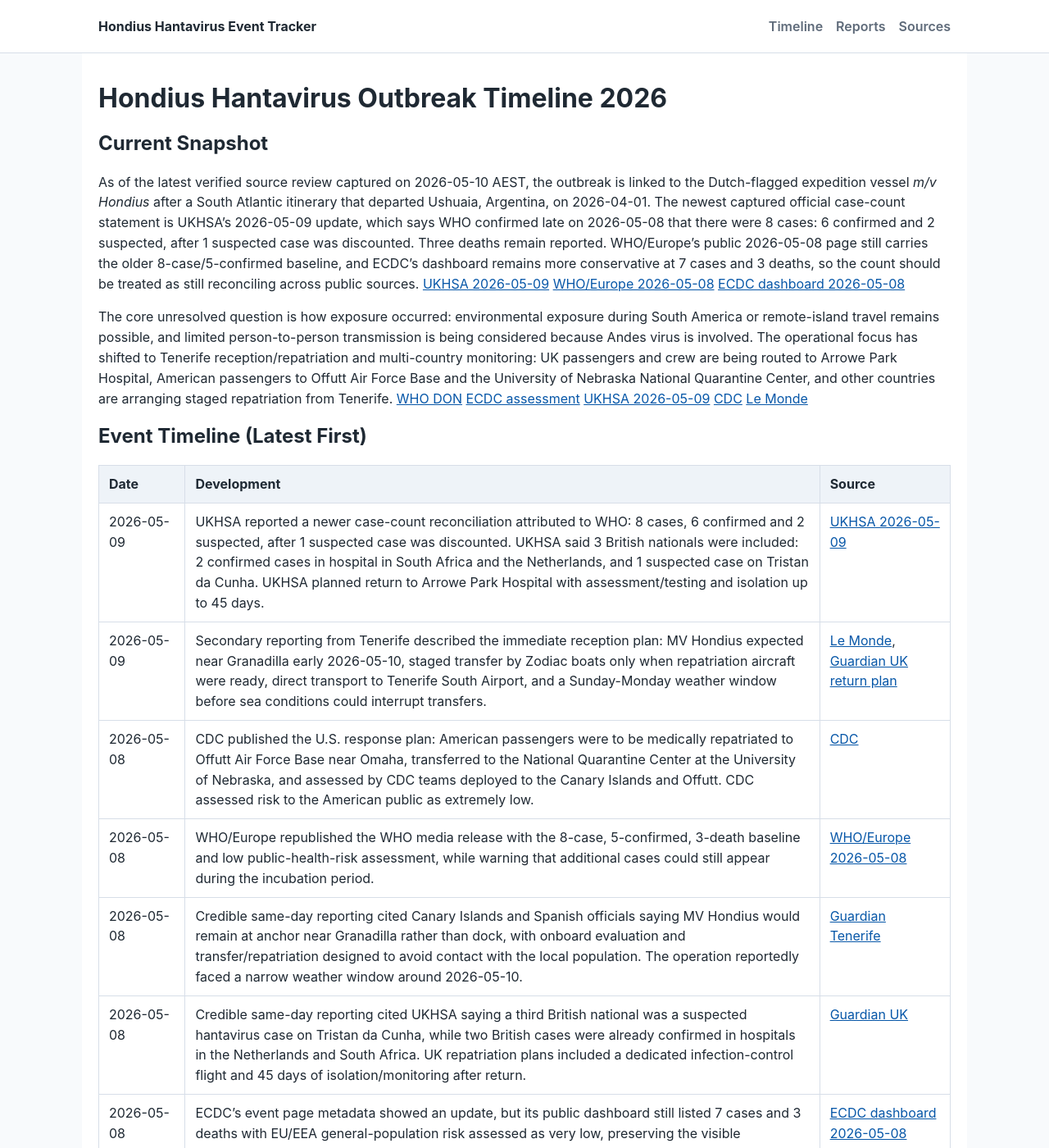
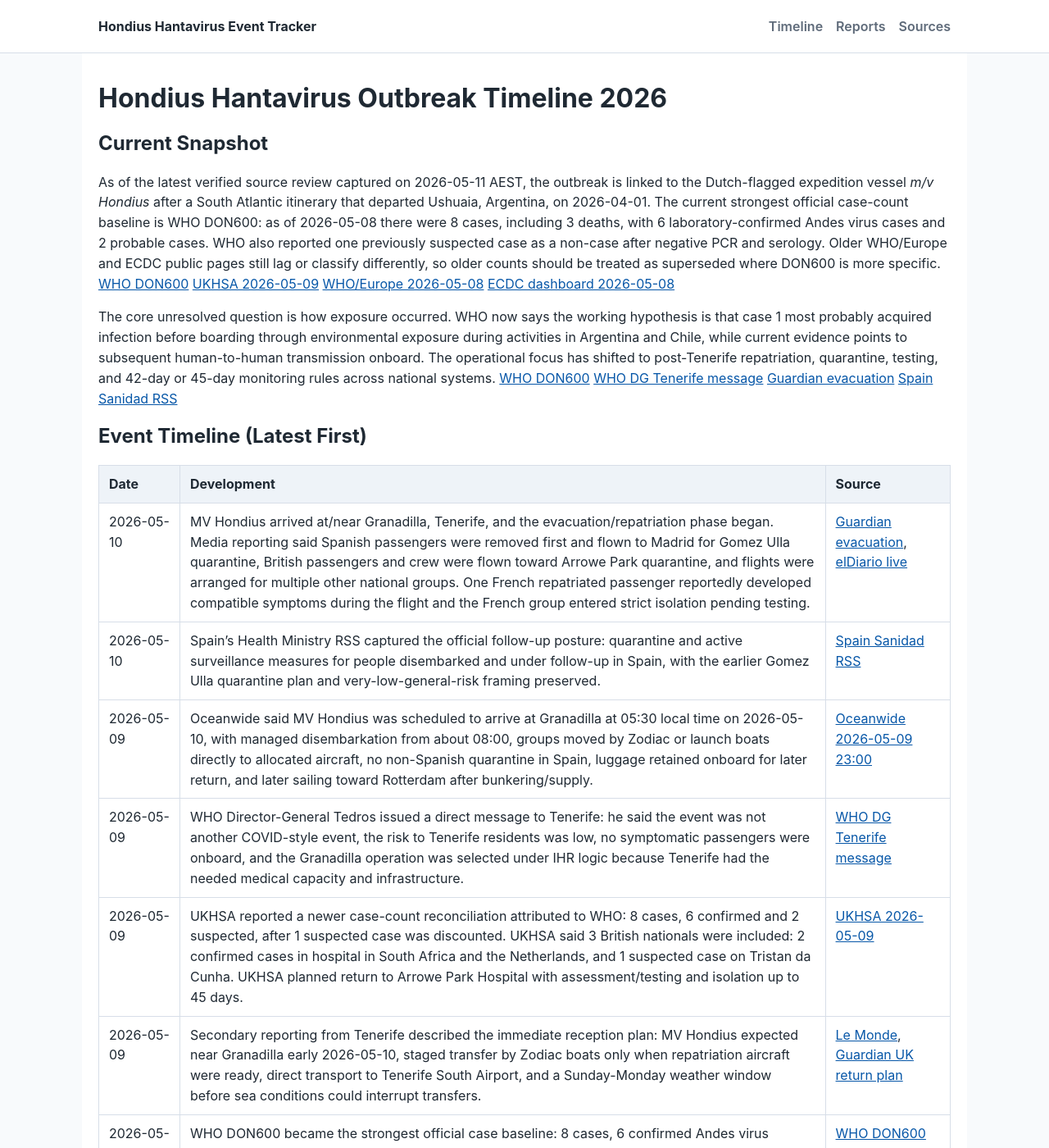
Before and after one commit to FanyuYe/hantavirus-llm-wiki-event-tracker, a Jekyll site: the page built from docs/timeline.md, in a window 1280 px wide and 1400 px high. Shown: the whole window at 82% size. Built offline with Jekyll 4.4.1, drawn with Linux system fonts in a browser that asks for light colours; some of the changed text lies outside the part shown.

Commit message:
Update Hondius event tracker 2026-05-11

```diff
--- /dev/null
+++ b/docs/reports/2026-05-11.md
@@ -0,0 +1,59 @@
+---
+title: Hondius Hantavirus Daily Report 2026-05-11
+layout: default
+---
+
+# Hondius Hantavirus Daily Report 2026-05-11
+
+## Executive Summary
+
+The main development since the 2026-05-10 report is that WHO's detailed Disease Outbreak News update now directly confirms the case-count reconciliation that was previously only captured via UKHSA. As of 2026-05-08, WHO reported 8 cases, including 3 deaths: 6 laboratory-confirmed Andes virus infections and 2 probable cases. One previously suspected case was reclassified as a non-case after negative PCR and serology. This makes WHO DON600 the current strongest baseline for case classification. [WHO DON600](../sources/hondius-hantavirus-who-don600-2026-05-08.md) [UKHSA 2026-05-09](../sources/hondius-hantavirus-ukhsa-update-2026-05-09.md)
+
+The second development is operational: MV Hondius reached the Tenerife/Granadilla reception phase and passenger evacuation began on 2026-05-10. Oceanwide's late 2026-05-09 update defined the planned mechanics: arrival at Granadilla, controlled small-boat disembarkation in groups, direct transfer to allocated aircraft, non-Spanish quarantine outside Spain, and later sailing to Rotterdam with remaining crew. Guardian and elDiario.es reporting then tracked the Sunday evacuation: Spanish passengers reached Madrid/Gomez Ulla quarantine, UK passengers and crew moved toward Arrowe Park quarantine, and additional flights were arranged for several national groups. [Oceanwide 2026-05-09](../sources/hondius-hantavirus-oceanwide-update-2026-05-09-2300.md) [Guardian evacuation](../sources/hondius-hantavirus-guardian-evacuation-2026-05-10.md) [elDiario live](../sources/hondius-hantavirus-eldiario-live-2026-05-10.md)
+
+## New Developments Since Last Report
+
+- WHO DON600 gives the detailed case list: 6 confirmed Andes virus infections, 2 probable cases, 3 deaths, 4 patients hospitalised as of 2026-05-08, and 1 suspected case ruled out after negative testing in Germany. [WHO DON600](../sources/hondius-hantavirus-who-don600-2026-05-08.md)
+- WHO now states a working hypothesis: case 1 most probably acquired infection before boarding through environmental exposure during activities in Argentina and Chile, while current evidence points to subsequent human-to-human transmission onboard. Sequencing and epidemiological investigation remain open. [WHO DON600](../sources/hondius-hantavirus-who-don600-2026-05-08.md)
+- WHO's risk framing is more precise than the earlier media page: cruise-ship-related risk is moderate, while global public-health risk remains low. High-risk contacts should be actively monitored and quarantined at home or in a facility for 42 days after last exposure; low-risk contacts should passively self-monitor. [WHO DON600](../sources/hondius-hantavirus-who-don600-2026-05-08.md)
+- WHO Director-General Tedros directly addressed Tenerife on 2026-05-09, saying this was not another COVID-style event, the risk to Tenerife residents was low, no symptomatic passengers were onboard, and the Granadilla operation was selected under International Health Regulations because Tenerife had the nearest adequate capacity. [WHO DG Tenerife message](../sources/hondius-hantavirus-who-dg-tenerife-message-2026-05-09.md)
+- Oceanwide's late 2026-05-09 operator update confirmed the planned Granadilla arrival at 05:30 local time on 2026-05-10, managed disembarkation from about 08:00, small-boat passenger transfer only in controlled groups, luggage retained onboard, and a later Rotterdam voyage after bunkering and supplies. [Oceanwide 2026-05-09](../sources/hondius-hantavirus-oceanwide-update-2026-05-09-2300.md)
+- Guardian and elDiario.es reporting show the planned Tenerife operation moved into execution on 2026-05-10: Spanish passengers were moved first and reached Madrid/Gomez Ulla quarantine; UK passengers and crew were flown toward Arrowe Park quarantine; other flights covered the Netherlands, Germany, Belgium, Greece, Canada, Turkey, France, Ireland, the US, and later Australia. [Guardian evacuation](../sources/hondius-hantavirus-guardian-evacuation-2026-05-10.md) [elDiario live](../sources/hondius-hantavirus-eldiario-live-2026-05-10.md)
+- Spain's Ministry of Health RSS confirms the official Spanish posture: quarantine and active surveillance for people disembarked and followed in Spain, earlier transfer of Spanish residents to Gomez Ulla, and continued very-low-general-population-risk messaging. [Spain Sanidad RSS](../sources/hondius-hantavirus-spain-sanidad-rss-2026-05-10.md)
+- elDiario.es reported a possible new watch item: one French repatriated passenger developed symptoms compatible with hantavirus during the flight from the Canary Islands, and the five French passengers were isolated pending testing. Treat this as a media-reported suspected development until confirmed or ruled out by French/WHO sources. [elDiario live](../sources/hondius-hantavirus-eldiario-live-2026-05-10.md)
+
+## Situation Assessment
+
+The event has crossed from shipboard containment into distributed national follow-up. The case baseline is now clearer because WHO DON600 directly aligns with the UKHSA update: 8 total cases, 6 confirmed and 2 probable, with 3 deaths. The more important uncertainty has shifted from "how many cases are there?" to "will any monitored passenger, crew member, or earlier disembarked contact develop symptoms during the incubation window?"
+
+The public-risk assessment is still reassuring for people outside the exposed group. WHO's moderate-risk language applies to the ship and exposed passengers/crew, not the global public. The operational burden is now fragmented across national quarantine and monitoring systems, especially Spain, the UK, the US, the Netherlands, France, and countries tracing earlier disembarkations from Saint Helena and Tristan da Cunha. [WHO DON600](../sources/hondius-hantavirus-who-don600-2026-05-08.md) [Guardian evacuation](../sources/hondius-hantavirus-guardian-evacuation-2026-05-10.md)
+
+## Watch Items for Next Report
+
+- Find official French, WHO, or ECDC confirmation on the French passenger who reportedly developed compatible symptoms during repatriation.
+- Confirm whether all remaining passengers scheduled for Monday, including the Australian group, left Tenerife and whether MV Hondius departed toward Rotterdam.
+- Track whether the Tristan da Cunha probable/suspected case is confirmed or ruled out.
+- Track whether WHO, ECDC, UKHSA, CDC, Spain, or the Netherlands publish a post-disembarkation status update with final passenger counts and test results.
+- Watch for updates on the 4 hospitalised patients listed by WHO: South Africa ICU, two Netherlands patients, and Zurich patient.
+- Watch for sequencing/source-investigation updates on the Argentina/Chile environmental-exposure hypothesis and the onboard human-to-human transmission chain.
+
+## Timeline Link
+
+- [Public timeline](../timeline.md)
+
+## Public Provenance
+
+This page is generated from a private LLM-managed wiki page and only publishes the event-tracker narrative plus public-safe source references.
+
+Source cards used by this page:
+
+- [hondius-hantavirus-who-don600-2026-05-08](../sources/hondius-hantavirus-who-don600-2026-05-08.md)
+- [hondius-hantavirus-who-dg-tenerife-message-2026-05-09](../sources/hondius-hantavirus-who-dg-tenerife-message-2026-05-09.md)
+- [hondius-hantavirus-oceanwide-update-2026-05-09-2300](../sources/hondius-hantavirus-oceanwide-update-2026-05-09-2300.md)
+- [hondius-hantavirus-guardian-evacuation-2026-05-10](../sources/hondius-hantavirus-guardian-evacuation-2026-05-10.md)
+- [hondius-hantavirus-spain-sanidad-rss-2026-05-10](../sources/hondius-hantavirus-spain-sanidad-rss-2026-05-10.md)
+- [hondius-hantavirus-eldiario-live-2026-05-10](../sources/hondius-hantavirus-eldiario-live-2026-05-10.md)
+- [hondius-hantavirus-ukhsa-update-2026-05-09](../sources/hondius-hantavirus-ukhsa-update-2026-05-09.md)
+- [hondius-hantavirus-cdc-update-2026-05-08](../sources/hondius-hantavirus-cdc-update-2026-05-08.md)
+
+Last synced: 2026-05-11T08:32:47+10:00
--- a/docs/timeline.md
+++ b/docs/timeline.md
@@ -7,16 +7,21 @@ layout: default
 
 ## Current Snapshot
 
-As of the latest verified source review captured on 2026-05-10 AEST, the outbreak is linked to the Dutch-flagged expedition vessel _m/v Hondius_ after a South Atlantic itinerary that departed Ushuaia, Argentina, on 2026-04-01. The newest captured official case-count statement is UKHSA's 2026-05-09 update, which says WHO confirmed late on 2026-05-08 that there were 8 cases: 6 confirmed and 2 suspected, after 1 suspected case was discounted. Three deaths remain reported. WHO/Europe's public 2026-05-08 page still carries the older 8-case/5-confirmed baseline, and ECDC's dashboard remains more conservative at 7 cases and 3 deaths, so the count should be treated as still reconciling across public sources. [UKHSA 2026-05-09](sources/hondius-hantavirus-ukhsa-update-2026-05-09.md) [WHO/Europe 2026-05-08](sources/hondius-hantavirus-who-europe-response-2026-05-08.md) [ECDC dashboard 2026-05-08](sources/hondius-hantavirus-ecdc-dashboard-2026-05-08.md)
+As of the latest verified source review captured on 2026-05-11 AEST, the outbreak is linked to the Dutch-flagged expedition vessel _m/v Hondius_ after a South Atlantic itinerary that departed Ushuaia, Argentina, on 2026-04-01. The current strongest official case-count baseline is WHO DON600: as of 2026-05-08 there were 8 cases, including 3 deaths, with 6 laboratory-confirmed Andes virus cases and 2 probable cases. WHO also reported one previously suspected case as a non-case after negative PCR and serology. Older WHO/Europe and ECDC public pages still lag or classify differently, so older counts should be treated as superseded where DON600 is more specific. [WHO DON600](sources/hondius-hantavirus-who-don600-2026-05-08.md) [UKHSA 2026-05-09](sources/hondius-hantavirus-ukhsa-update-2026-05-09.md) [WHO/Europe 2026-05-08](sources/hondius-hantavirus-who-europe-response-2026-05-08.md) [ECDC dashboard 2026-05-08](sources/hondius-hantavirus-ecdc-dashboard-2026-05-08.md)
 
-The core unresolved question is how exposure occurred: environmental exposure during South America or remote-island travel remains possible, and limited person-to-person transmission is being considered because Andes virus is involved. The operational focus has shifted to Tenerife reception/repatriation and multi-country monitoring: UK passengers and crew are being routed to Arrowe Park Hospital, American passengers to Offutt Air Force Base and the University of Nebraska National Quarantine Center, and other countries are arranging staged repatriation from Tenerife. [WHO DON](sources/hondius-hantavirus-who-don599-2026-05-07.md) [ECDC assessment](sources/hondius-hantavirus-ecdc-assessment-2026-05-06.md) [UKHSA 2026-05-09](sources/hondius-hantavirus-ukhsa-update-2026-05-09.md) [CDC](sources/hondius-hantavirus-cdc-update-2026-05-08.md) [Le Monde](sources/hondius-hantavirus-lemonde-tenerife-operation-2026-05-09.md)
+The core unresolved question is how exposure occurred. WHO now says the working hypothesis is that case 1 most probably acquired infection before boarding through environmental exposure during activities in Argentina and Chile, while current evidence points to subsequent human-to-human transmission onboard. The operational focus has shifted to post-Tenerife repatriation, quarantine, testing, and 42-day or 45-day monitoring rules across national systems. [WHO DON600](sources/hondius-hantavirus-who-don600-2026-05-08.md) [WHO DG Tenerife message](sources/hondius-hantavirus-who-dg-tenerife-message-2026-05-09.md) [Guardian evacuation](sources/hondius-hantavirus-guardian-evacuation-2026-05-10.md) [Spain Sanidad RSS](sources/hondius-hantavirus-spain-sanidad-rss-2026-05-10.md)
 
 ## Event Timeline (Latest First)
 
 | Date                     | Development                                                                                                                                                                                                                                                                                                                                                                                             | Source                                                                                                                                                          |
 | ------------------------ | ------------------------------------------------------------------------------------------------------------------------------------------------------------------------------------------------------------------------------------------------------------------------------------------------------------------------------------------------------------------------------------------------------- | --------------------------------------------------------------------------------------------------------------------------------------------------------------- |
+| 2026-05-10               | MV Hondius arrived at/near Granadilla, Tenerife, and the evacuation/repatriation phase began. Media reporting said Spanish passengers were removed first and flown to Madrid for Gomez Ulla quarantine, British passengers and crew were flown toward Arrowe Park quarantine, and flights were arranged for multiple other national groups. One French repatriated passenger reportedly developed compatible symptoms during the flight and the French group entered strict isolation pending testing. | [Guardian evacuation](sources/hondius-hantavirus-guardian-evacuation-2026-05-10.md), [elDiario live](sources/hondius-hantavirus-eldiario-live-2026-05-10.md) |
+| 2026-05-10               | Spain's Health Ministry RSS captured the official follow-up posture: quarantine and active surveillance measures for people disembarked and under follow-up in Spain, with the earlier Gomez Ulla quarantine plan and very-low-general-risk framing preserved. | [Spain Sanidad RSS](sources/hondius-hantavirus-spain-sanidad-rss-2026-05-10.md) |
+| 2026-05-09               | Oceanwide said MV Hondius was scheduled to arrive at Granadilla at 05:30 local time on 2026-05-10, with managed disembarkation from about 08:00, groups moved by Zodiac or launch boats directly to allocated aircraft, no non-Spanish quarantine in Spain, luggage retained onboard for later return, and later sailing toward Rotterdam after bunkering/supply. | [Oceanwide 2026-05-09 23:00](sources/hondius-hantavirus-oceanwide-update-2026-05-09-2300.md) |
+| 2026-05-09               | WHO Director-General Tedros issued a direct message to Tenerife: he said the event was not another COVID-style event, the risk to Tenerife residents was low, no symptomatic passengers were onboard, and the Granadilla operation was selected under IHR logic because Tenerife had the needed medical capacity and infrastructure. | [WHO DG Tenerife message](sources/hondius-hantavirus-who-dg-tenerife-message-2026-05-09.md) |
 | 2026-05-09               | UKHSA reported a newer case-count reconciliation attributed to WHO: 8 cases, 6 confirmed and 2 suspected, after 1 suspected case was discounted. UKHSA said 3 British nationals were included: 2 confirmed cases in hospital in South Africa and the Netherlands, and 1 suspected case on Tristan da Cunha. UKHSA planned return to Arrowe Park Hospital with assessment/testing and isolation up to 45 days. | [UKHSA 2026-05-09](sources/hondius-hantavirus-ukhsa-update-2026-05-09.md)                                                                                 |
 | 2026-05-09               | Secondary reporting from Tenerife described the immediate reception plan: MV Hondius expected near Granadilla early 2026-05-10, staged transfer by Zodiac boats only when repatriation aircraft were ready, direct transport to Tenerife South Airport, and a Sunday-Monday weather window before sea conditions could interrupt transfers.                                                                       | [Le Monde](sources/hondius-hantavirus-lemonde-tenerife-operation-2026-05-09.md), [Guardian UK return plan](sources/hondius-hantavirus-guardian-uk-return-plan-2026-05-09.md) |
+| 2026-05-08               | WHO DON600 became the strongest official case baseline: 8 cases, 6 confirmed Andes virus infections and 2 probable cases, 3 deaths, 1 former suspected case ruled out after negative tests, 4 patients hospitalised, and a working hypothesis of pre-boarding environmental exposure followed by onboard human-to-human transmission. WHO assessed ship-related risk as moderate and global risk as low. | [WHO DON600](sources/hondius-hantavirus-who-don600-2026-05-08.md) |
 | 2026-05-08               | CDC published the U.S. response plan: American passengers were to be medically repatriated to Offutt Air Force Base near Omaha, transferred to the National Quarantine Center at the University of Nebraska, and assessed by CDC teams deployed to the Canary Islands and Offutt. CDC assessed risk to the American public as extremely low.                                                                      | [CDC](sources/hondius-hantavirus-cdc-update-2026-05-08.md)                                                                                                |
 | 2026-05-08               | WHO/Europe republished the WHO media release with the 8-case, 5-confirmed, 3-death baseline and low public-health-risk assessment, while warning that additional cases could still appear during the incubation period.                                                                                                                     | [WHO/Europe 2026-05-08](sources/hondius-hantavirus-who-europe-response-2026-05-08.md)                                                                     |
 | 2026-05-08               | Credible same-day reporting cited Canary Islands and Spanish officials saying MV Hondius would remain at anchor near Granadilla rather than dock, with onboard evaluation and transfer/repatriation designed to avoid contact with the local population. The operation reportedly faced a narrow weather window around 2026-05-10.                                                                       | [Guardian Tenerife](sources/hondius-hantavirus-guardian-tenerife-operation-2026-05-08.md)                                                                 |
@@ -51,9 +56,9 @@ The main control strategy visible in the official record is coordinated case car
 
 ## Open Questions
 
-- Exact exposure source: environmental rodent exposure before boarding, during excursions, aboard ship, or limited person-to-person transmission remains under investigation.
-- Final reconciled case count: UKHSA's 2026-05-09 statement updates the count to 8 cases, 6 confirmed and 2 suspected, but WHO/Europe and ECDC public pages captured here still show older/different counts.
-- Tenerife execution: whether MV Hondius actually arrived around 2026-05-10 and whether the weather-constrained evacuation/repatriation plan was completed.
+- Exact exposure source: WHO's working hypothesis points to pre-boarding environmental exposure in Argentina/Chile for case 1 followed by onboard human-to-human transmission, but sequencing and epidemiological investigations remain ongoing.
+- Final reconciled public case count: WHO DON600 now confirms 8 cases, 6 confirmed and 2 probable, but older WHO/Europe and ECDC public pages captured in the wiki still show older/different counts.
+- Tenerife execution: arrival and evacuation began on 2026-05-10, but a final official all-passenger completion statement has not yet been captured.
 - Passenger and crew follow-up outcomes: repatriation, quarantine, testing, and any later cases after the Canary Islands arrival need daily monitoring.
 - Clinical outcomes: latest official sources do not yet resolve the outcomes of the ICU patient in South Africa, the Switzerland case, or the three medically transferred people.
 
@@ -62,6 +67,7 @@ The main control strategy visible in the official record is coordinated case car
 - [Daily report 2026-05-08](reports/2026-05-08.md)
 - [Daily report 2026-05-09](reports/2026-05-09.md)
 - [Daily report 2026-05-10](reports/2026-05-10.md)
+- [Daily report 2026-05-11](reports/2026-05-11.md)
 
 ## Public Provenance
 
@@ -72,6 +78,8 @@ Source cards used by this page:
 - [hondius-hantavirus-who-don599-2026-05-07](sources/hondius-hantavirus-who-don599-2026-05-07.md)
 - [hondius-hantavirus-who-response-2026-05-07](sources/hondius-hantavirus-who-response-2026-05-07.md)
 - [hondius-hantavirus-who-europe-response-2026-05-08](sources/hondius-hantavirus-who-europe-response-2026-05-08.md)
+- [hondius-hantavirus-who-don600-2026-05-08](sources/hondius-hantavirus-who-don600-2026-05-08.md)
+- [hondius-hantavirus-who-dg-tenerife-message-2026-05-09](sources/hondius-hantavirus-who-dg-tenerife-message-2026-05-09.md)
 - [hondius-hantavirus-ecdc-assessment-2026-05-06](sources/hondius-hantavirus-ecdc-assessment-2026-05-06.md)
 - [hondius-hantavirus-ecdc-dashboard-2026-05-07](sources/hondius-hantavirus-ecdc-dashboard-2026-05-07.md)
 - [hondius-hantavirus-ecdc-dashboard-2026-05-08](sources/hondius-hantavirus-ecdc-dashboard-2026-05-08.md)
@@ -80,7 +88,9 @@ Source cards used by this page:
 - [hondius-hantavirus-oceanwide-timeline-2026-05-04](sources/hondius-hantavirus-oceanwide-timeline-2026-05-04.md)
 - [hondius-hantavirus-oceanwide-update-2026-05-06-1445](sources/hondius-hantavirus-oceanwide-update-2026-05-06-1445.md)
 - [hondius-hantavirus-oceanwide-update-2026-05-07-1715](sources/hondius-hantavirus-oceanwide-update-2026-05-07-1715.md)
+- [hondius-hantavirus-oceanwide-update-2026-05-09-2300](sources/hondius-hantavirus-oceanwide-update-2026-05-09-2300.md)
 - [hondius-hantavirus-spain-lamoncloa-2026-05-07](sources/hondius-hantavirus-spain-lamoncloa-2026-05-07.md)
+- [hondius-hantavirus-spain-sanidad-rss-2026-05-10](sources/hondius-hantavirus-spain-sanidad-rss-2026-05-10.md)
 - [hondius-hantavirus-ukhsa-update-2026-05-06-captured-2026-05-09](sources/hondius-hantavirus-ukhsa-update-2026-05-06-captured-2026-05-09.md)
 - [hondius-hantavirus-ukhsa-update-2026-05-09](sources/hondius-hantavirus-ukhsa-update-2026-05-09.md)
 - [hondius-hantavirus-cdc-update-2026-05-08](sources/hondius-hantavirus-cdc-update-2026-05-08.md)
@@ -89,6 +99,8 @@ Source cards used by this page:
 - [hondius-hantavirus-guardian-third-briton-2026-05-08](sources/hondius-hantavirus-guardian-third-briton-2026-05-08.md)
 - [hondius-hantavirus-guardian-tenerife-operation-2026-05-08](sources/hondius-hantavirus-guardian-tenerife-operation-2026-05-08.md)
 - [hondius-hantavirus-guardian-uk-return-plan-2026-05-09](sources/hondius-hantavirus-guardian-uk-return-plan-2026-05-09.md)
+- [hondius-hantavirus-guardian-evacuation-2026-05-10](sources/hondius-hantavirus-guardian-evacuation-2026-05-10.md)
 - [hondius-hantavirus-lemonde-tenerife-operation-2026-05-09](sources/hondius-hantavirus-lemonde-tenerife-operation-2026-05-09.md)
+- [hondius-hantavirus-eldiario-live-2026-05-10](sources/hondius-hantavirus-eldiario-live-2026-05-10.md)
 
-Last synced: 2026-05-10T08:32:21+10:00
+Last synced: 2026-05-11T08:32:47+10:00
```
Also changed, not shown: docs/index.md (+2 -2 lines), docs/reports/index.md (+2 -1 lines), docs/sources/hondius-hantavirus-eldiario-live-2026-05-10.md (added, +33 -0 lines), docs/sources/hondius-hantavirus-guardian-evacuation-2026-05-10.md (added, +35 -0 lines), docs/sources/hondius-hantavirus-oceanwide-update-2026-05-09-2300.md (added, +34 -0 lines), docs/sources/hondius-hantavirus-spain-sanidad-rss-2026-05-10.md (added, +32 -0 lines), docs/sources/hondius-hantavirus-who-dg-tenerife-message-2026-05-09.md (added, +32 -0 lines), docs/sources/hondius-hantavirus-who-don600-2026-05-08.md (added, +34 -0 lines), docs/sources/index.md (+37 -1 lines).
